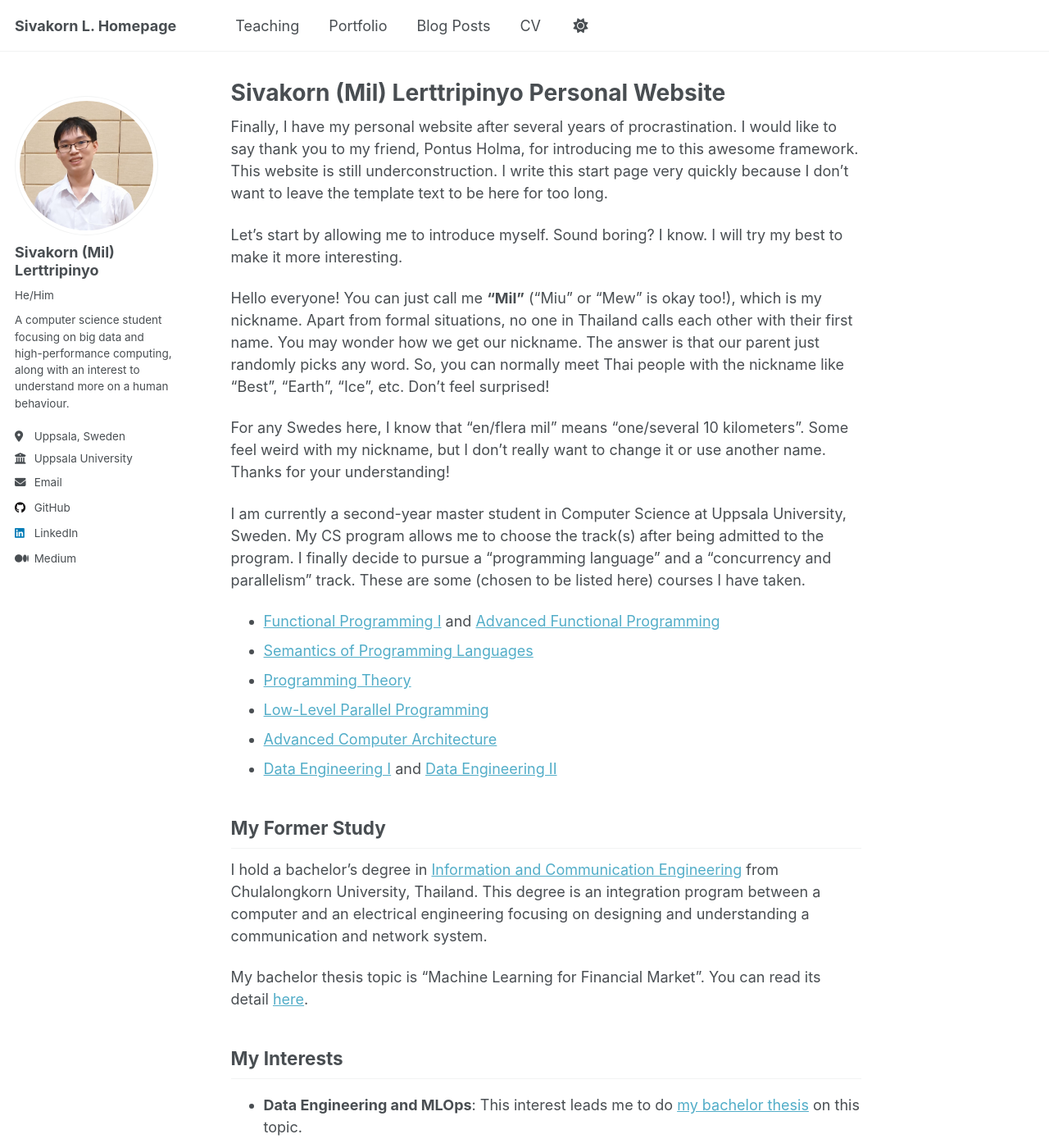
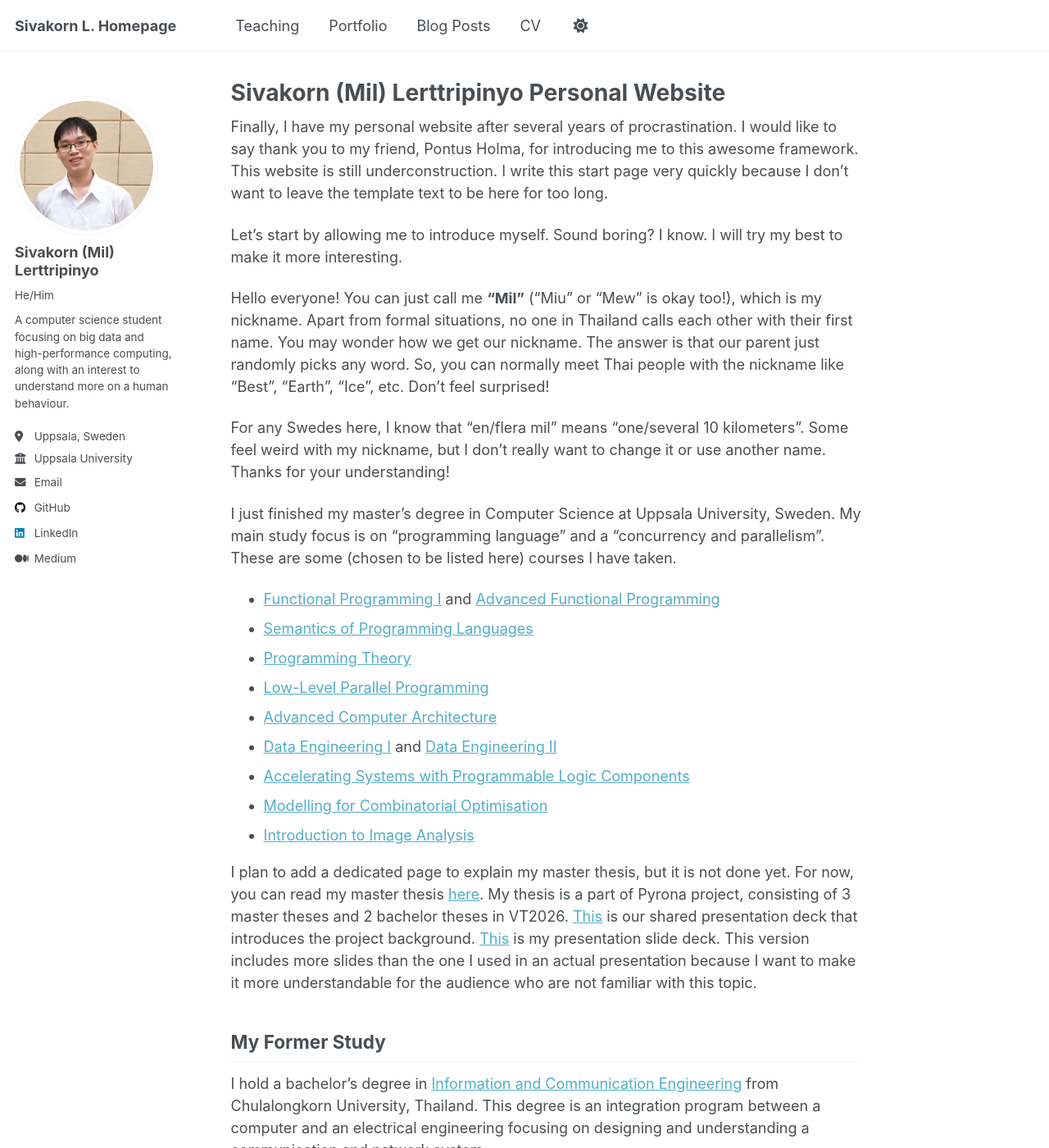
Before and after one commit to CaQtiml/caqtiml.github.io, a Jekyll site: the page built from _pages/about.md, in a window 1280 px wide and 1400 px high. Shown: the whole window at 82% size. Built offline with Jekyll 4.4.1, drawn with Linux system fonts in a browser that asks for light colours; a script that is not in the unit is left out; some of the changed text lies outside the part shown.

Commit message:
Add new images PT1.jpg and PT2.jpg to the TA directory. Also add sth to main page

```diff
--- a/_pages/about.md
+++ b/_pages/about.md
@@ -16,13 +16,18 @@ Apart from formal situations, no one in Thailand calls each other with their fir
 
 For any Swedes here, I know that "en/flera mil" means "one/several 10 kilometers". Some feel weird with my nickname, but I don't really want to change it or use another name. Thanks for your understanding!
 
-I am currently a second-year master student in Computer Science at Uppsala University, Sweden. My CS program allows me to choose the track(s) after being admitted to the program. I finally decide to pursue a "programming language" and a "concurrency and parallelism" track. These are some (chosen to be listed here) courses I have taken.
+I just finished my master's degree in Computer Science at Uppsala University, Sweden. My main study focus is on "programming language" and a "concurrency and parallelism". These are some (chosen to be listed here) courses I have taken.
 - [Functional Programming I](https://www.uu.se/en/study/course?query=1DL330) and [Advanced Functional Programming](https://www.uu.se/en/study/course?query=1DL450)
 - [Semantics of Programming Languages](https://www.uu.se/en/study/course?query=1DL311)
 - [Programming Theory](https://www.uu.se/en/study/course?query=1DT034)
 - [Low-Level Parallel Programming](https://www.uu.se/en/study/course?query=1DT116)
 - [Advanced Computer Architecture](https://www.uu.se/en/study/course?query=1DT024)
 - [Data Engineering I](https://www.uu.se/en/study/course?query=1TD169) and [Data Engineering II](https://www.uu.se/en/study/course?query=1TD076)
+- [Accelerating Systems with Programmable Logic Components](https://www.uu.se/en/study/course?query=1DT109)
+- [Modelling for Combinatorial Optimisation](https://www.uu.se/en/study/course?query=1DL451)
+- [Introduction to Image Analysis](https://www.uu.se/en/study/course?query=1MD110)
+
+I plan to add a dedicated page to explain my master thesis, but it is not done yet. For now, you can read my master thesis [here](http://urn.kb.se/resolve?urn=urn:nbn:se:uu:diva-597391). My thesis is a part of Pyrona project, consisting of 3 master theses and 2 bachelor theses in VT2026. [This](/files/master/shared_presentation_pyrona.pdf) is our shared presentation deck that introduces the project background. [This](/files/master/msc_presentation_resource.pdf) is my presentation slide deck. This version includes more slides than the one I used in an actual presentation because I want to make it more understandable for the audience who are not familiar with this topic.
 
 My Former Study
 -----------------
```
Also changed, not shown: other parts of _pages/about.md (+1 -1 lines), _teaching/HT2025-ProgrammingTheory.md (+4 -0 lines), 5 other files.
